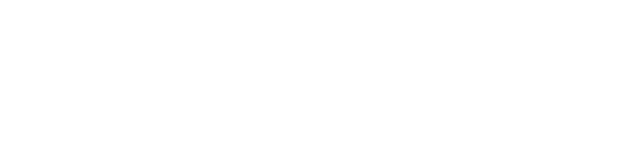
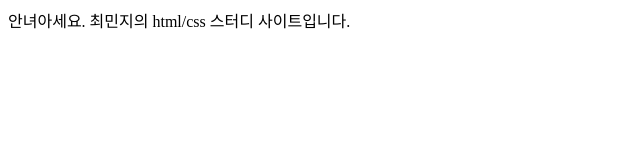
Before and after one commit to minji0224/html-css-study, a plain HTML site: page index.html in a window 1280 px wide. Shown: the whole page, without its empty margins (0-640 px from the left). Drawn offline with Linux system fonts and the light colour scheme.

Commit message:
웰컴 문구 추가용

```diff
--- a/index.html
+++ b/index.html
@@ -6,6 +6,6 @@
     <title>Document</title>
 </head>
 <body>
-
+    안녀아세요. 최민지의 html/css 스터디 사이트입니다.
 </body>
 </html>
```
